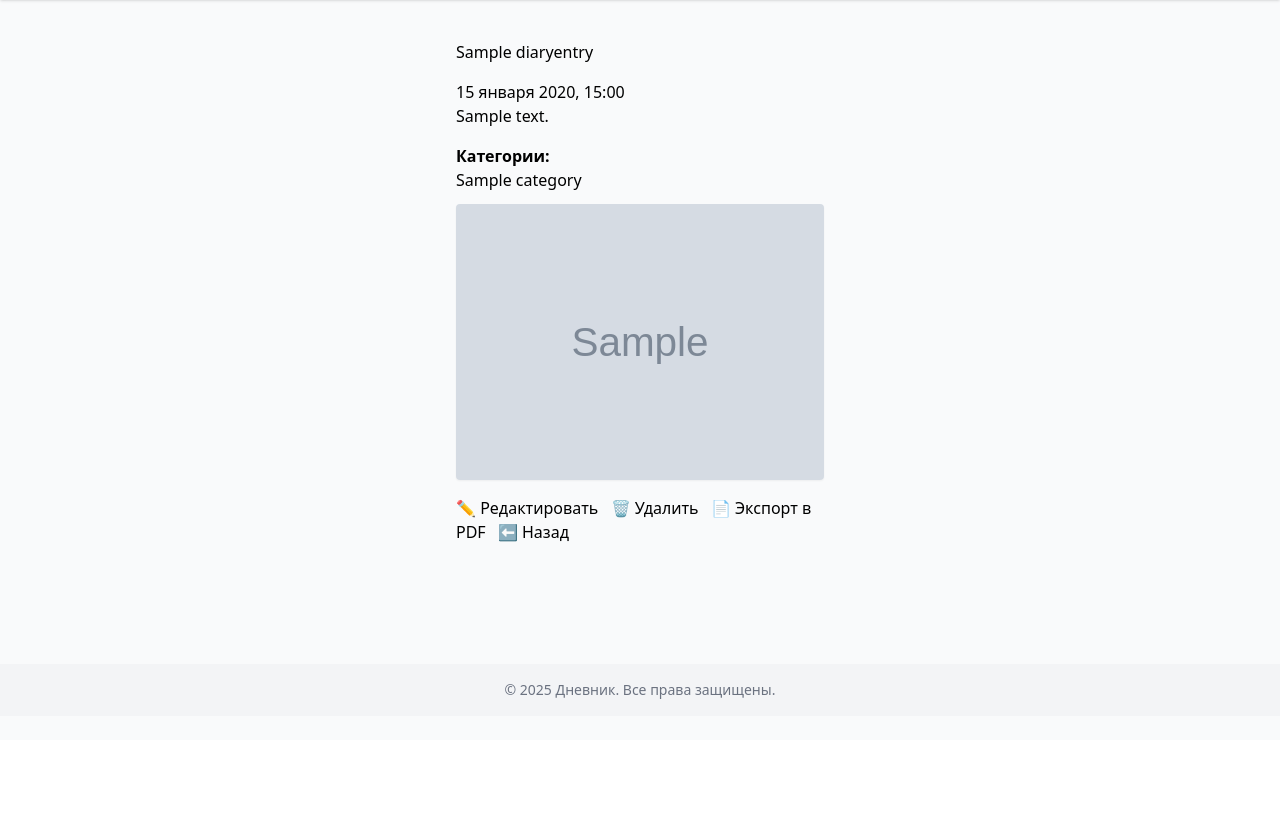
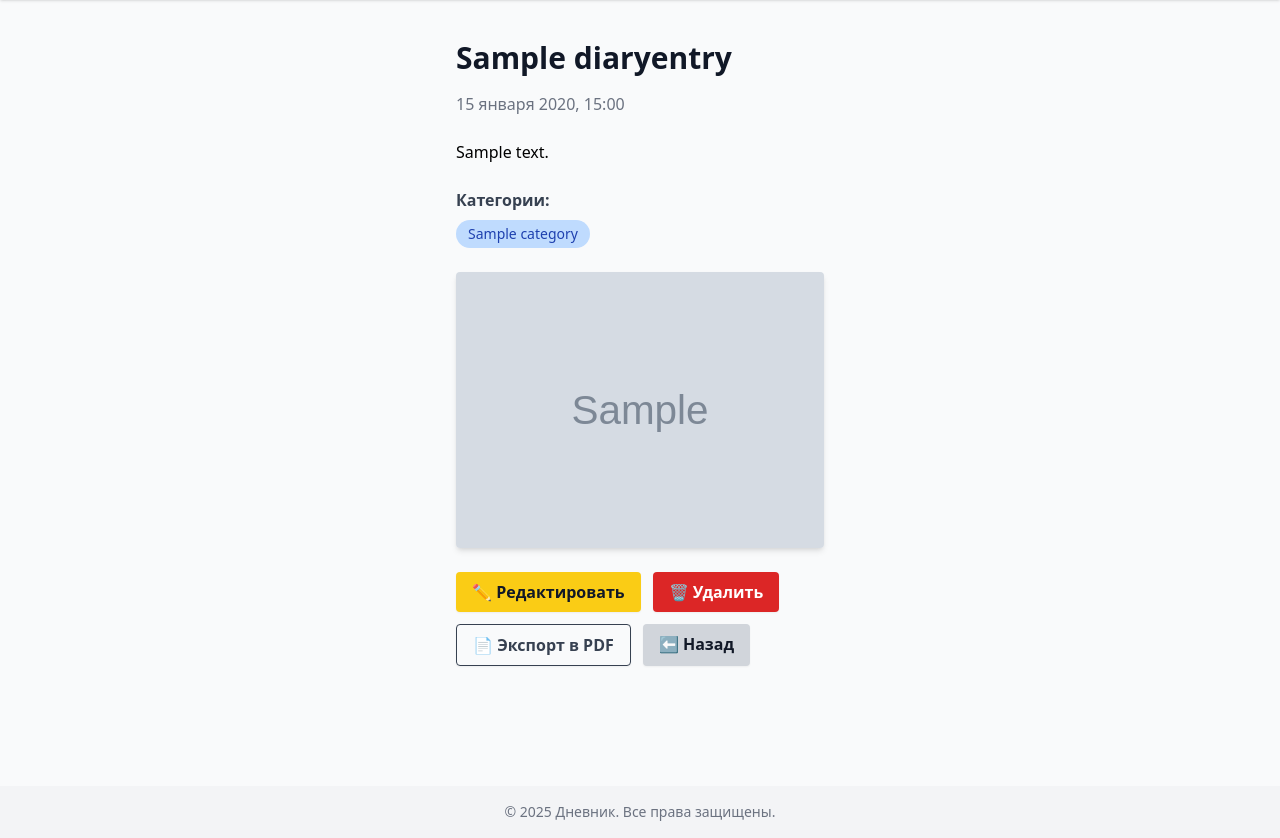
Before and after one commit to aikomask/diary-app-python, a Django app: page /entry/1/ in a window 1280 px wide. Shown: the part 60-898 px from the top of the page. Before the commit the page ends 759 px from the top, so only its background shows below. Run offline with Django 5.2, Linux system fonts and the light colour scheme; a user stored in the database is signed in; tables that the repository leaves empty hold one stand-in row (values such as "Sample post"); grey boxes marked "Sample" are stand-in pictures; some libraries are stand-ins or nearby versions.

Commit message:
edited the design of CRUD entries using Tailwind2

```diff
--- a/diary/templates/diary/view_entry.html
+++ b/diary/templates/diary/view_entry.html
@@ -3,34 +3,44 @@
 {% block title %}{{ entry.title }}{% endblock %}
 
 {% block content %}
-<h1 class="mb-4">{{ entry.title }}</h1>
-<p class="text-muted">{{ entry.created_at|date:"j E Y, H:i" }}</p>
+<h1 class="mb-4 text-3xl font-semibold text-gray-900">{{ entry.title }}</h1>
+<p class="text-gray-500 mb-6">{{ entry.created_at|date:"j E Y, H:i" }}</p>
 
-<div class="mb-4">
+<div class="mb-6 prose max-w-none">
     {{ entry.content|linebreaks }}
 </div>
 
 {% if entry.categories.all %}
-    <div class="mb-3">
-        <strong>Категории:</strong>
-        <div class="d-flex flex-wrap">
+    <div class="mb-6">
+        <strong class="block mb-2 text-gray-700">Категории:</strong>
+        <div class="flex flex-wrap gap-2">
             {% for cat in entry.categories.all %}
-                <span class="badge bg-info text-dark me-2">{{ cat.name }}</span>
+                <span class="inline-block bg-blue-200 text-blue-800 px-3 py-1 rounded-full text-sm font-medium">
+                    {{ cat.name }}
+                </span>
             {% endfor %}
         </div>
     </div>
 {% endif %}
 
 {% if entry.image %}
-    <div class="mb-4">
-        <img src="{{ entry.image.url }}" class="img-fluid rounded shadow-sm" alt="Изображение">
+    <div class="mb-6">
+        <img src="{{ entry.image.url }}" alt="Изображение" class="rounded shadow-md max-w-full h-auto">
     </div>
 {% endif %}
 
-<div class="d-flex gap-2">
-    <a href="{% url 'edit_entry' entry.id %}" class="btn btn-warning">✏️ Редактировать</a>
-    <a href="{% url 'delete_entry' entry.id %}" class="btn btn-danger ms-2">🗑️ Удалить</a>
-    <a href="{% url 'export_entry_pdf' entry.id %}" class="btn btn-outline-dark ms-2">📄 Экспорт в PDF</a>
-    <a href="{% url 'home' %}" class="btn btn-secondary ms-2">⬅️ Назад</a>
+<div class="flex flex-wrap gap-3">
+    <a href="{% url 'edit_entry' entry.id %}" class="bg-yellow-400 hover:bg-yellow-500 text-gray-900 font-semibold py-2 px-4 rounded shadow-sm transition">
+        ✏️ Редактировать
+    </a>
+    <a href="{% url 'delete_entry' entry.id %}" class="bg-red-600 hover:bg-red-700 text-white font-semibold py-2 px-4 rounded shadow-sm transition">
+        🗑️ Удалить
+    </a>
+    <a href="{% url 'export_entry_pdf' entry.id %}" class="border border-gray-700 text-gray-700 hover:bg-gray-100 font-semibold py-2 px-4 rounded shadow-sm transition">
+        📄 Экспорт в PDF
+    </a>
+    <a href="{% url 'home' %}" class="bg-gray-300 hover:bg-gray-400 text-gray-900 font-semibold py-2 px-4 rounded shadow-sm transition">
+        ⬅️ Назад
+    </a>
 </div>
 {% endblock %}
```
